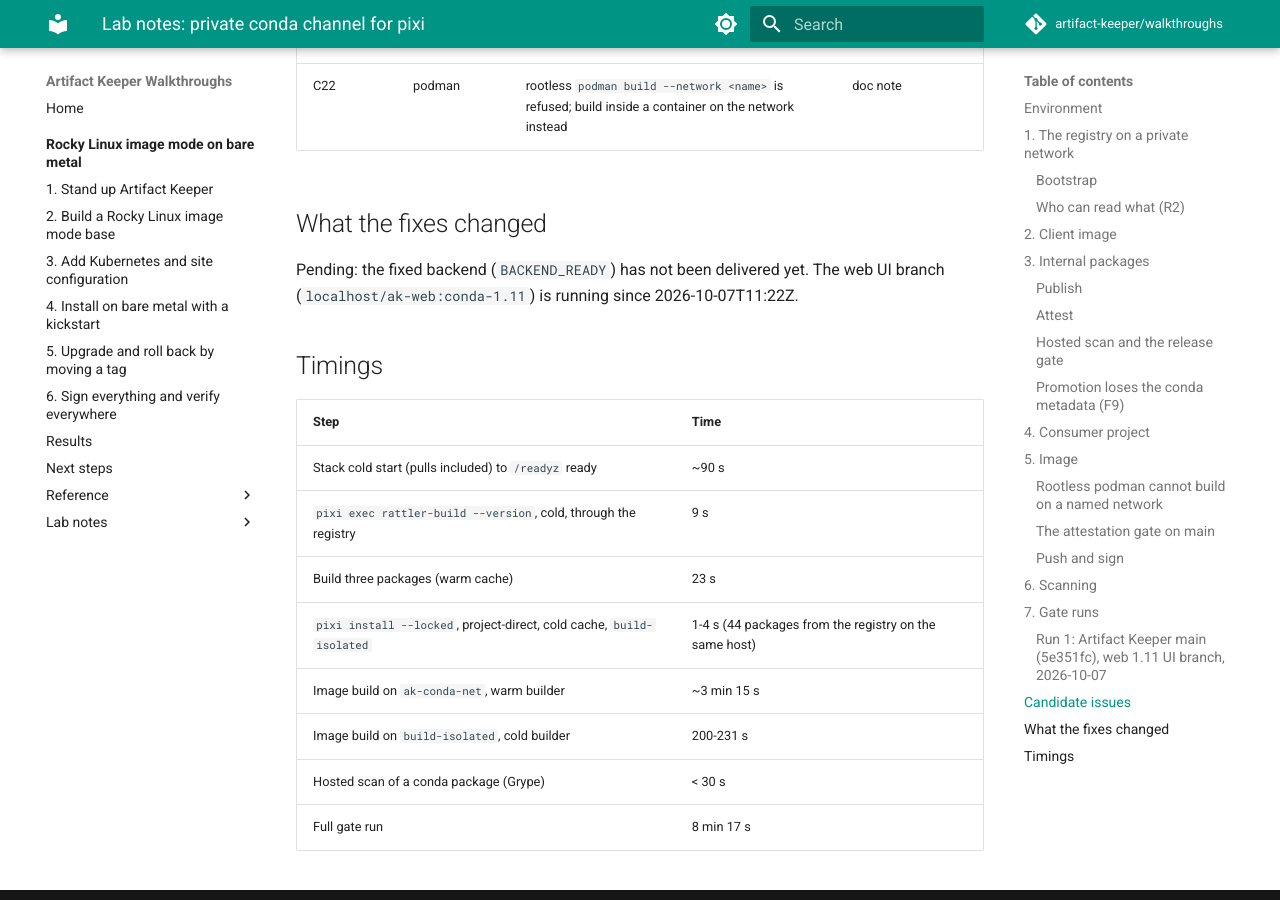
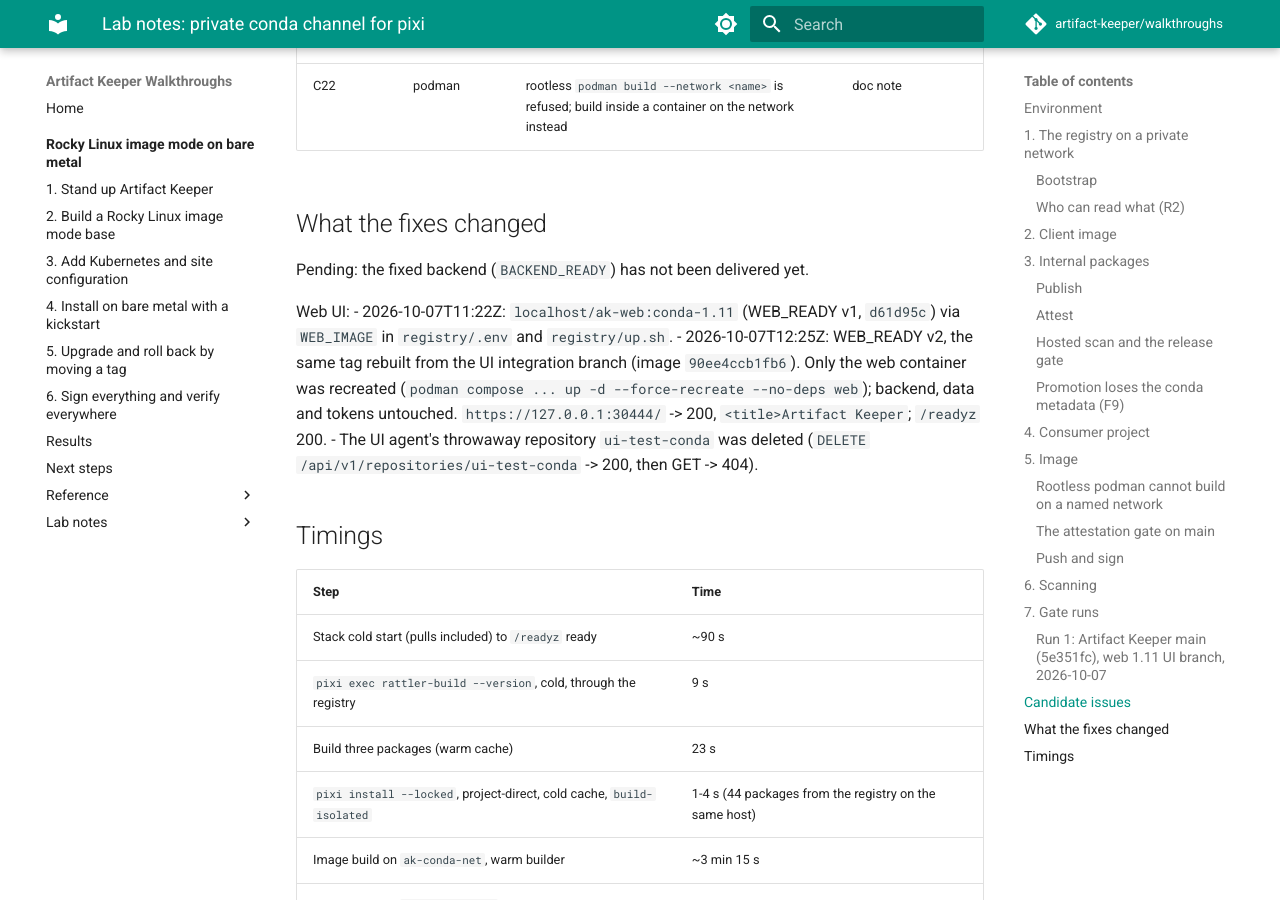
Before and after one commit to artifact-keeper/walkthroughs, an MkDocs documentation site: the page built from docs/private-conda-channel-pixi/findings.md, in a window 1280 px wide and 900 px high, scrolled down 18535 px. Built offline with MkDocs 1.6.1 and Material for MkDocs 9.7.7, drawn with Linux system fonts in a browser that asks for light colours; comment, search, counter and statistics services are not loaded.

Commit message:
Conda walkthrough findings: web UI v2 on the stack, ui-test-conda removed

```diff
--- a/docs/private-conda-channel-pixi/findings.md
+++ b/docs/private-conda-channel-pixi/findings.md
@@ -604,8 +604,17 @@
 
 ## What the fixes changed
 
-Pending: the fixed backend (`BACKEND_READY`) has not been delivered yet. The web UI branch
-(`localhost/ak-web:conda-1.11`) is running since 2026-10-07T11:22Z.
+Pending: the fixed backend (`BACKEND_READY`) has not been delivered yet.
+
+Web UI:
+- 2026-10-07T11:22Z: `localhost/ak-web:conda-1.11` (WEB_READY v1, `d61d95c`) via `WEB_IMAGE` in
+  `registry/.env` and `registry/up.sh`.
+- 2026-10-07T12:25Z: WEB_READY v2, the same tag rebuilt from the UI integration branch (image
+  `90ee4ccb1fb6`). Only the web container was recreated
+  (`podman compose ... up -d --force-recreate --no-deps web`); backend, data and tokens untouched.
+  `https://127.0.0.1:30444/` -> 200, `<title>Artifact Keeper`; `/readyz` 200.
+- The UI agent's throwaway repository `ui-test-conda` was deleted
+  (`DELETE /api/v1/repositories/ui-test-conda` -> 200, then GET -> 404).
 
 ## Timings
 
```
